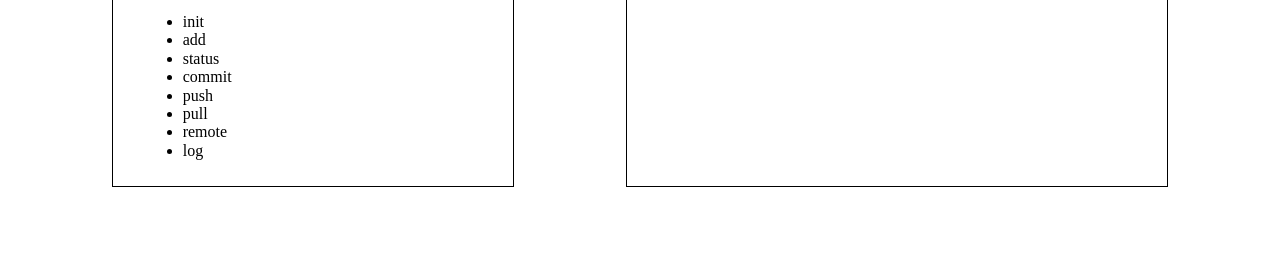
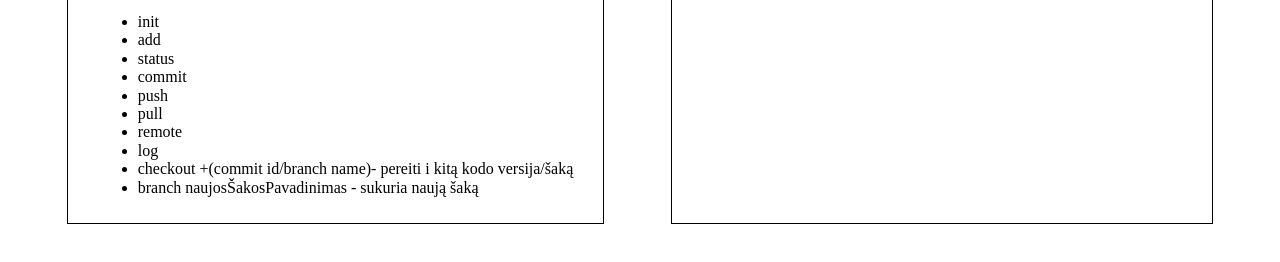
Before and after one commit to BerzinisG/heyHou, a plain HTML site: page index.html in a window 1280 px wide. Shown: the part 162-424 px from the top of the page. Drawn offline with nearby package versions, Linux system fonts and the light colour scheme.

Commit message:
2eilutes

```diff
--- a/index.html
+++ b/index.html
@@ -24,6 +24,8 @@
         <li>pull</li>
         <li>remote</li>
         <li>log</li>
+        <li>checkout +(commit id/branch name)- pereiti i kitą kodo versija/šaką </li>
+        <li>branch naujosŠakosPavadinimas - sukuria naują šaką</li>
       </ul>
     </section>
     <section id="github">
```
